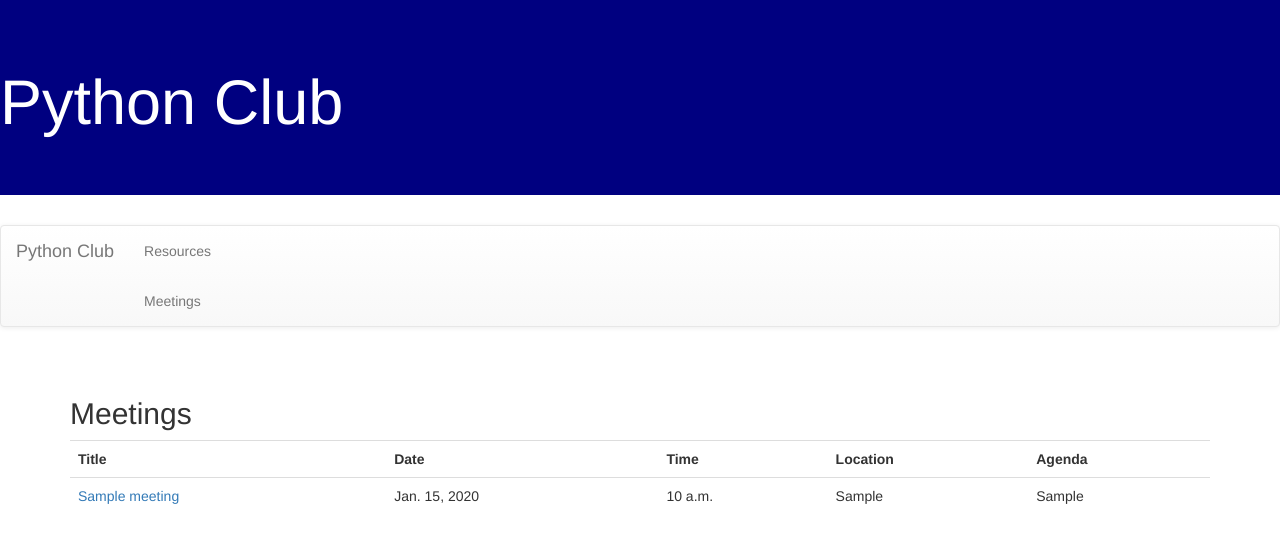
After one commit to Titane73/pythonclub, a Django app: page /clubapp/getMeetings/ in a window 1280 px wide. The commit adds this page. Shown: the top 543 px of the page. Run offline with Django 3.2, Linux system fonts and the light colour scheme; tables that the repository leaves empty hold one stand-in row (values such as "Sample post"); some libraries are stand-ins or nearby versions.

Commit message:
2020MAY30 - Assignment 6

```diff
--- a/clubapp/admin.py
+++ b/clubapp/admin.py
@@ -1,8 +1,8 @@
 from django.contrib import admin
-from .models import Meeting, Minutes, Resources, Event
+from .models import Meetings, Minutes, Resources, Event
 
 # Register your models here.
-admin.site.register(Meeting)
+admin.site.register(Meetings)
 admin.site.register(Minutes)
 admin.site.register(Resources)
 admin.site.register(Event)
--- a/clubapp/models.py
+++ b/clubapp/models.py
@@ -2,7 +2,7 @@ from django.db import models
 from django.contrib.auth.models import User
 
 # Create your models here.
-class Meeting(models.Model):
+class Meetings(models.Model):
     meeting_title=models.CharField(max_length=255)
     meeting_date=models.DateField()
     meeting_time=models.TimeField()
@@ -18,12 +18,12 @@ class Meeting(models.Model):
 
 
 class Minutes(models.Model):
-    meeting_id=models.ForeignKey(Meeting, on_delete=models.DO_NOTHING)
+    meeting_id=models.ForeignKey(Meetings, on_delete=models.DO_NOTHING)
     attendance=models.ManyToManyField(User)
     minutes=models.TextField()
 
-    def __str__(self):
-        return self.meeting_id
+    # def __str__(self):
+    #     return self.meeting_id
 
     class Meta:
         db_table='minutes'
--- a/clubapp/templates/base.html
+++ b/clubapp/templates/base.html
@@ -25,6 +25,8 @@
                 <li>
                     <!-- adds Resources to the navigation bar -->
                     <a href="{% url 'resources' %}">Resources</a>
+                    <a href="{% url 'meetings' %}">Meetings</a>
+
                 </li>
 
             </ul>
--- /dev/null
+++ b/clubapp/templates/clubapp/meetings.html
@@ -0,0 +1,29 @@
+{% extends 'base.html' %} {% block content %}
+
+<h2>Meetings</h2>
+
+<table class="table">
+    <tr>
+        <!-- headers for each column -->
+        <th>Title</th>
+        <th>Date</th>
+        <th>Time</th>
+        <th>Location</th>
+        <th>Agenda</th>
+    </tr>
+
+    <!-- meeting_list refers to meeting_list in getGeetings method in views.py -->
+    {% for item in meetings_list %}
+    <!-- for loop for each column desired on the page -->
+    <tr>
+        <td><a href="{% url 'details' id=Meetings.id %}">{{item.meeting_title}}</td>
+        <td>{{item.meeting_date}}</td>
+        <td>{{item.meeting_time}}</td>
+        <td>{{item.meeting_location}}</td>
+        <td>{{item.meeting_agenda}}</td>
+    </tr>
+    {% endfor %}
+</table>
+
+
+{% endblock %}
--- a/clubapp/urls.py
+++ b/clubapp/urls.py
@@ -5,6 +5,9 @@ urlpatterns = [
     # default index page
     path('', views.index, name='index'),
     # reference to getResources method in views.py
-    path('getResources/', views.getResources, name='resources')
-
+    path('getResources/', views.getResources, name='resources'),
+    #  getMeetings
+    path('getMeetings/', views.getMeetings, name='meetings'),
+    #  minutes detail added to the meetings
+    path('meetingDetail/<int:id>', views.meetingDetail, name='details')
 ]
--- a/clubapp/views.py
+++ b/clubapp/views.py
@@ -1,5 +1,5 @@
-from django.shortcuts import render
-from .models import Meeting, Minutes, Resources, Event
+from django.shortcuts import render, get_object_or_404
+from .models import Meetings, Minutes, Resources, Event
 
 # Create your views here.
 def index(request):
@@ -9,3 +9,13 @@ def getResources(request):
     resources_list = Resources.objects.all()
     context={'resources_list' : resources_list}
     return render(request, 'clubapp/resources.html', context=context)
+
+def getMeetings(request):
+    meetings_list = Meetings.objects.all()
+    context={'meetings_list' : meetings_list}
+    return render(request, 'clubapp/meetings.html', context=context)
+
+def meetingDetail(request, id):
+    details = Meetings.objects.get_object_or_404(pk=id)
+    context = {'details' : details}
+    return render(request, 'clubapp/details.html', context=context)
```
Also changed, not shown: clubapp/templates/clubapp/detail.html (added, +22 -0 lines), clubapp/migrations/0002_auto_20200530_1500.py (added), clubapp/migrations/0003_auto_20200530_1516.py (added).
